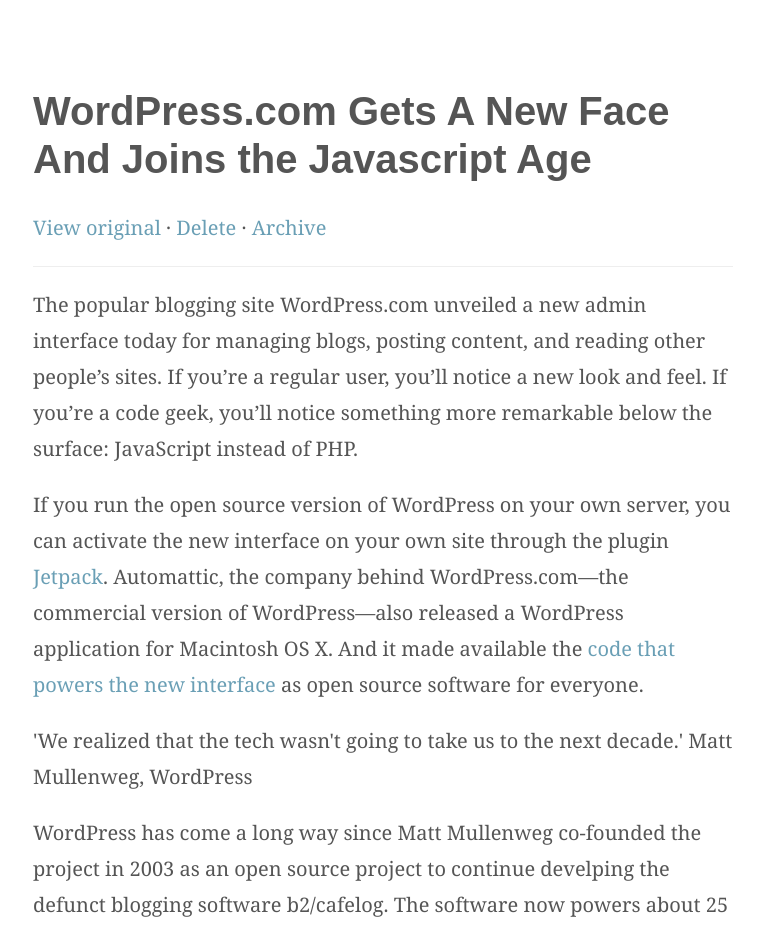
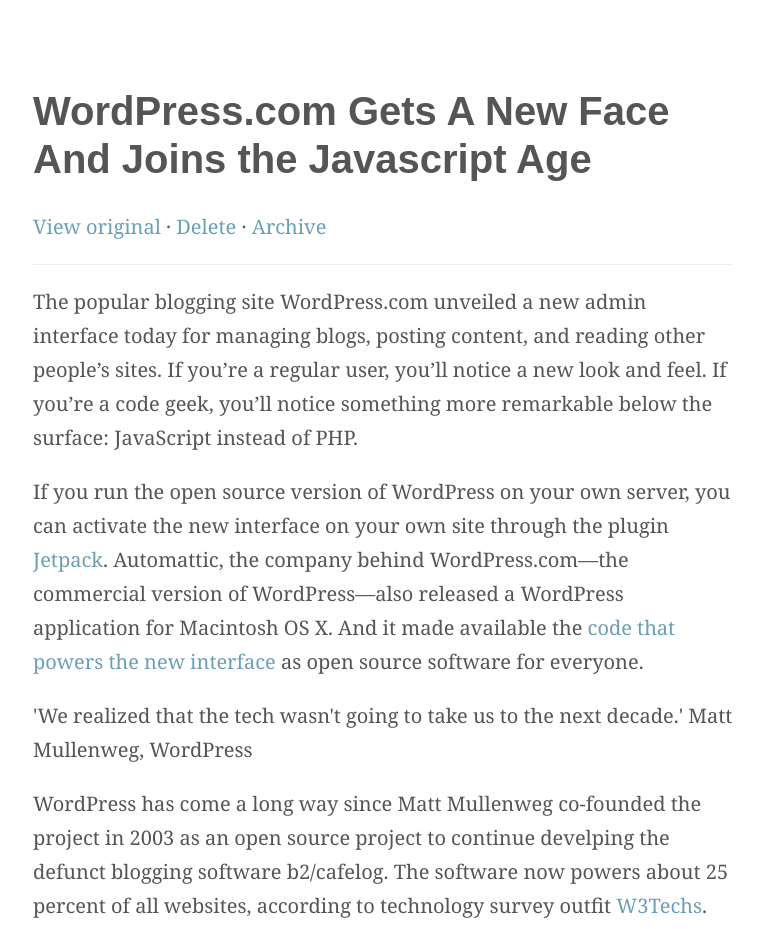
Before and after one commit to matita/min-gh-jekyll, a Jekyll site: the page built from _posts/archive/2015-11-24-wordpress-com-gets-a-new-face-and-joins-the-javascript-age.html, in a window 1280 px wide. Shown: the top 929 px of the page, without its empty margins (257-1021 px from the left). Built offline with Jekyll 4.4.1, drawn with Linux system fonts in a browser that asks for light colours; nearby versions of some CDN libraries.

Commit message:
decreased line height in post view

```diff
--- a/public/css/post.css
+++ b/public/css/post.css
@@ -2,7 +2,7 @@ body {
   font-family: Georgia;
   font-size: 20px;
   color: #555;
-  line-height: 1.8;
+  line-height: 1.7;
   padding: 2em 10px;
 }
 
```
